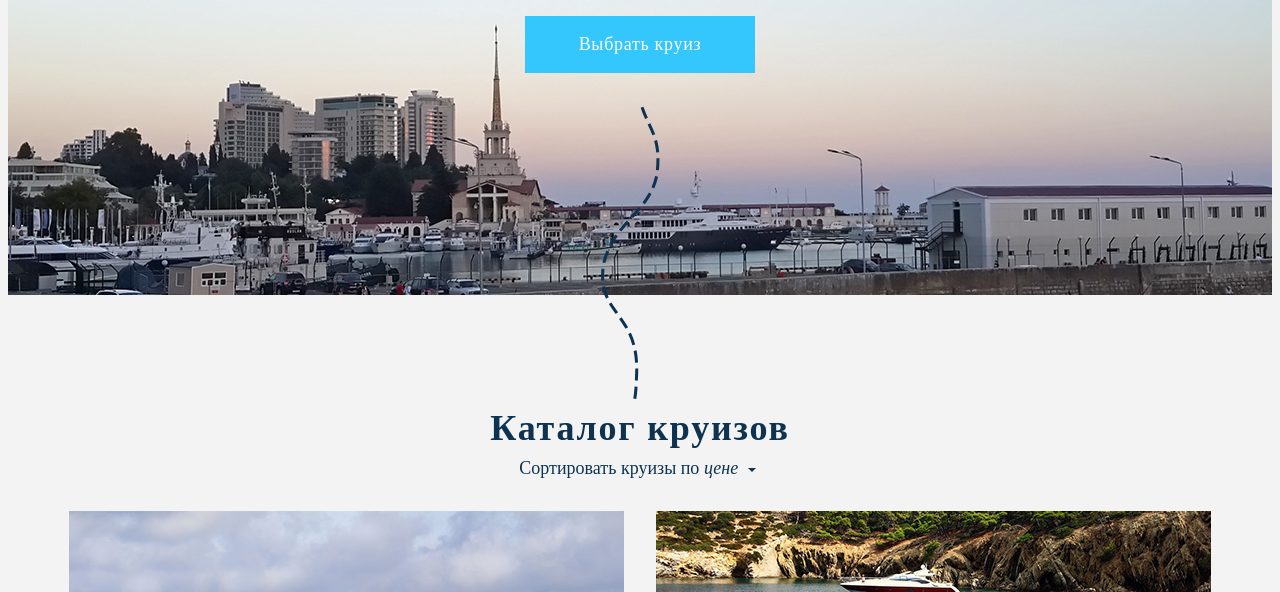
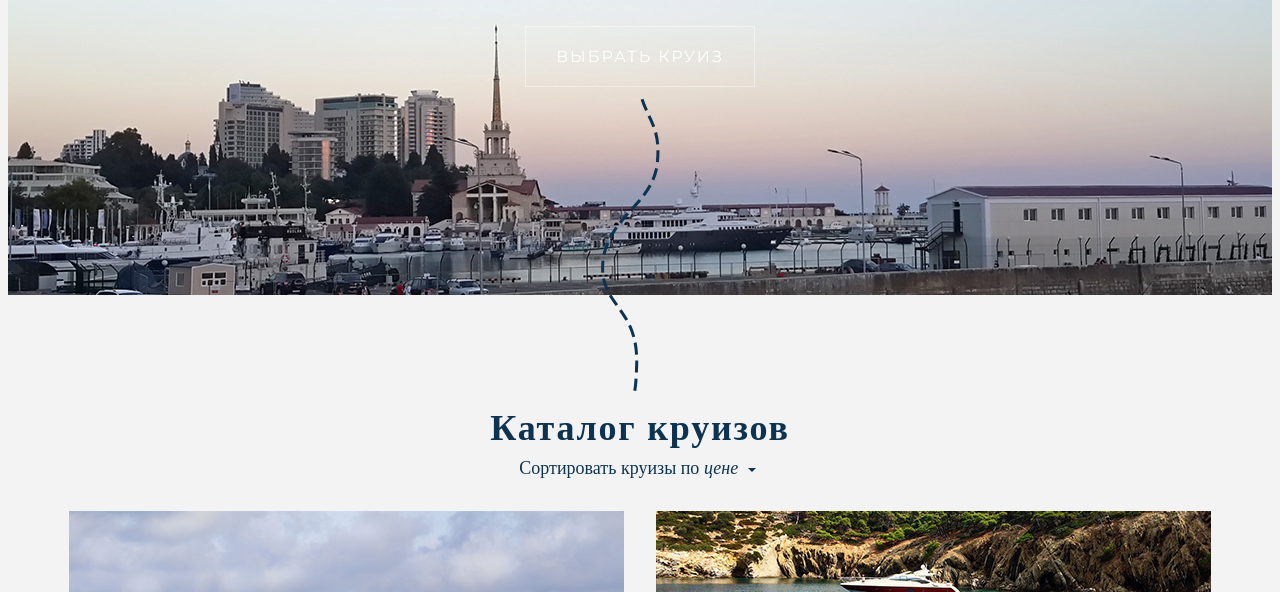
Before and after one commit to rd1030/Main_test, a website with bundled scripts: page index.html in a window 1280 px wide. Shown: the part 360-952 px from the top of the page. Built offline with nearby package versions, Linux system fonts and the light colour scheme; files whose address does not match are found by name.

Commit message:
added style for button

```diff
--- a/css/style.css
+++ b/css/style.css
@@ -192,22 +192,70 @@ span.arr{
   font-family: Raleway;
   font-size: 14px;
 }
-.button-cruise{
-  all: unset;
-  padding:1em 3em;
-  font-family: Raleway;
-  font-size: 18px;
-  font-weight: normal;
-  font-style: normal;
-  font-stretch: normal;
-  letter-spacing: 0.7px;
-  text-align: center;
-  background-color:#33c7fd;
-  color:#fff;
+
+a.style-for-button {
+  text-decoration: none;
+  outline: none;
+  display: inline-block;
+  padding: 20px 30px;
+  margin: 10px 0px;
+  position: relative;
+  color: white;
+  border: 1px solid rgba(255, 255, 255, 0.4);
+  background: none;
+  font-weight: 300;
+  font-family: 'Montserrat', sans-serif;
+  text-transform: uppercase;
+  letter-spacing: 2px;
+
+}
+a.blue-style{
+  color:#33c7fd;
+}
+
+a.style-for-button:before,
+a.style-for-button:after {
+  content: "";
+  position: absolute;
+  width: 0;
+  height: 0;
+  opacity: 0;
+  box-sizing: border-box;
+}
+a.style-for-button:before {
+  bottom: 0px;
+  left: 0px;
+  border-left: 2px solid white;
+  border-top: 2px solid white;
+  transition: 0s ease opacity .8s, .2s ease width .4s, .2s ease height .6s;
+}
+a.blue-style:before{
+  border-left: 2px solid #33c7fd;
+  border-top: 2px solid #33c7fd;
+}
+a.style-for-button:after {
+  top: 0px;
+  right: 0px;
+  border-right: 2px solid white;
+  border-bottom: 2px solid white;
+  transition: 0s ease opacity .4s, .2s ease width , .2s ease height .2s;
+}
+a.blue-style:after {
+  border-right: 2px solid #33c7fd;
+  border-bottom: 2px solid #33c7fd;
+}
+a.style-for-button:hover:before,
+a.style-for-button:hover:after{
+  height: 100%;
+  width: 100%;
+  opacity: 1;
+}
+a.style-for-button:hover:before {transition: 0s ease opacity 0s, .2s ease height, .2s ease width .2s;}
+a.style-for-button:hover:after {transition: 0s ease opacity .4s, .2s ease height .4s , .2s ease width .6s;}
+a.style-for-button:hover {background: rgba(255,255,255,.2);}
+
+.curve-line{
   margin-top:0em;
-}
-.curve-line{
-  margin-top:2em;
 }
 /* end header*/
 section{
--- a/index.html
+++ b/index.html
@@ -41,11 +41,11 @@
       <div class="block-top-menu currency">
         <img src="svg/invalid-name.svg" class="user">
         <span>Рубль</span>
-        <a href="a"><span class="arr"></span></a>
+        <a href="#"><span class="arr"></span></a>
       </div>
       <div class="block-top-menu language">
         <span>Ru</span>
-        <a href=""><span class="arr"></span></a>
+        <a href="#"><span class="arr"></span></a>
       </div>
       <div class="support">
         <a href="tel:+7 800 500-61-05">8 800 500-61-05</a>
@@ -61,10 +61,8 @@
       <h1><div class="margin-bot">Морские прогулки</div><br>
         <span class="big-text">ПО ЧЕРНОМУ МОРЮ</span>
       </h1>
-      <a href="#">
-        <button class="button-cruise">
+      <a class="style-for-button" href="#">
         Выбрать круиз
-        </button>
       </a>
     </div>
     <img src="svg/1.svg"
@@ -209,10 +207,9 @@
         </div><!-- block-price -->
       </div> <!-- description-->
     </div><!--main content -->
-    <a href="#">
-      <button class="button-cruise">
-        Больше круизов <span class="arr arr-top"></span>
-      </button>
+    <a class="style-for-button blue-style" href="#">
+        Больше круизов
+      </a>
     </a>
     </div><!-- all-content -->
     </div><!-- wrapper -->
```
Also changed, not shown: testjs/index.html (+26 -9 lines).
